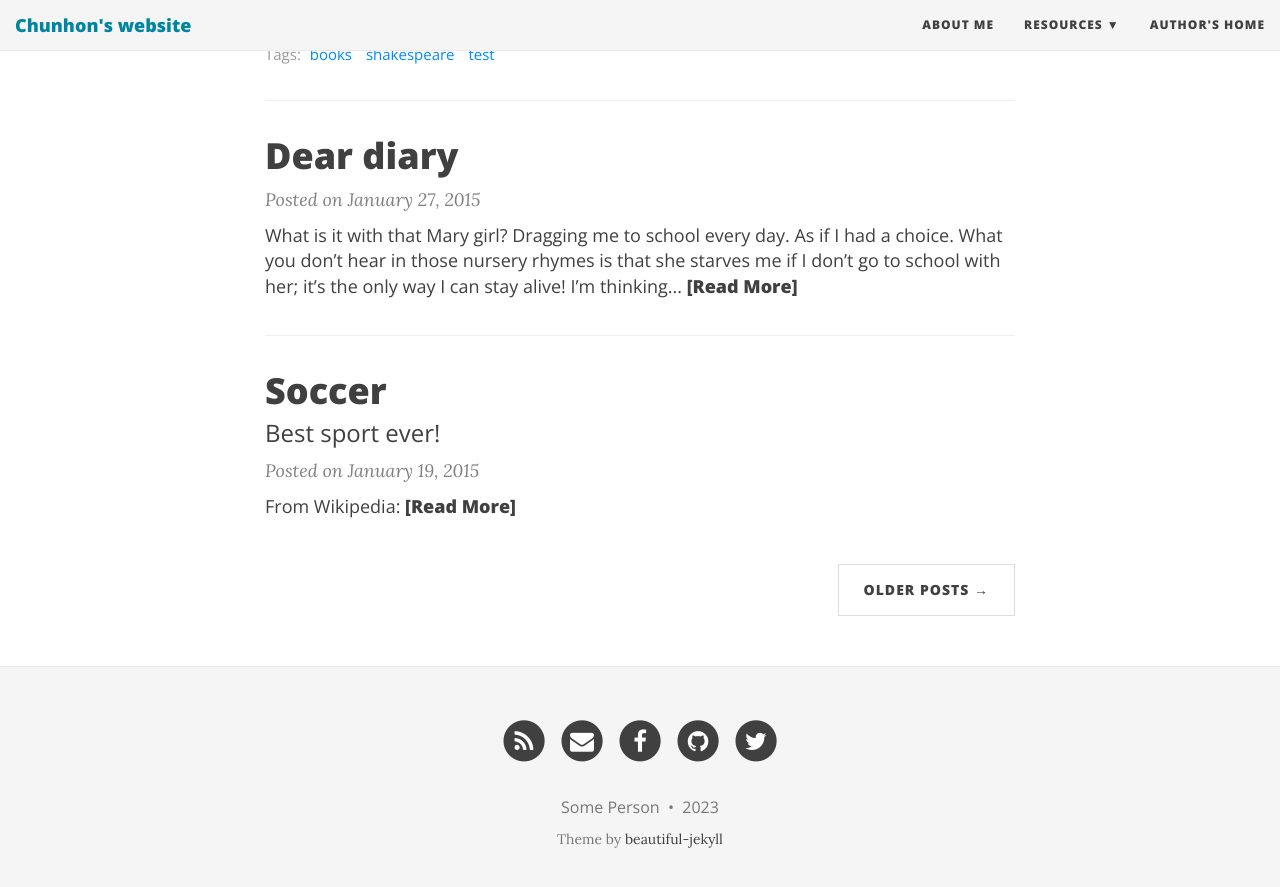
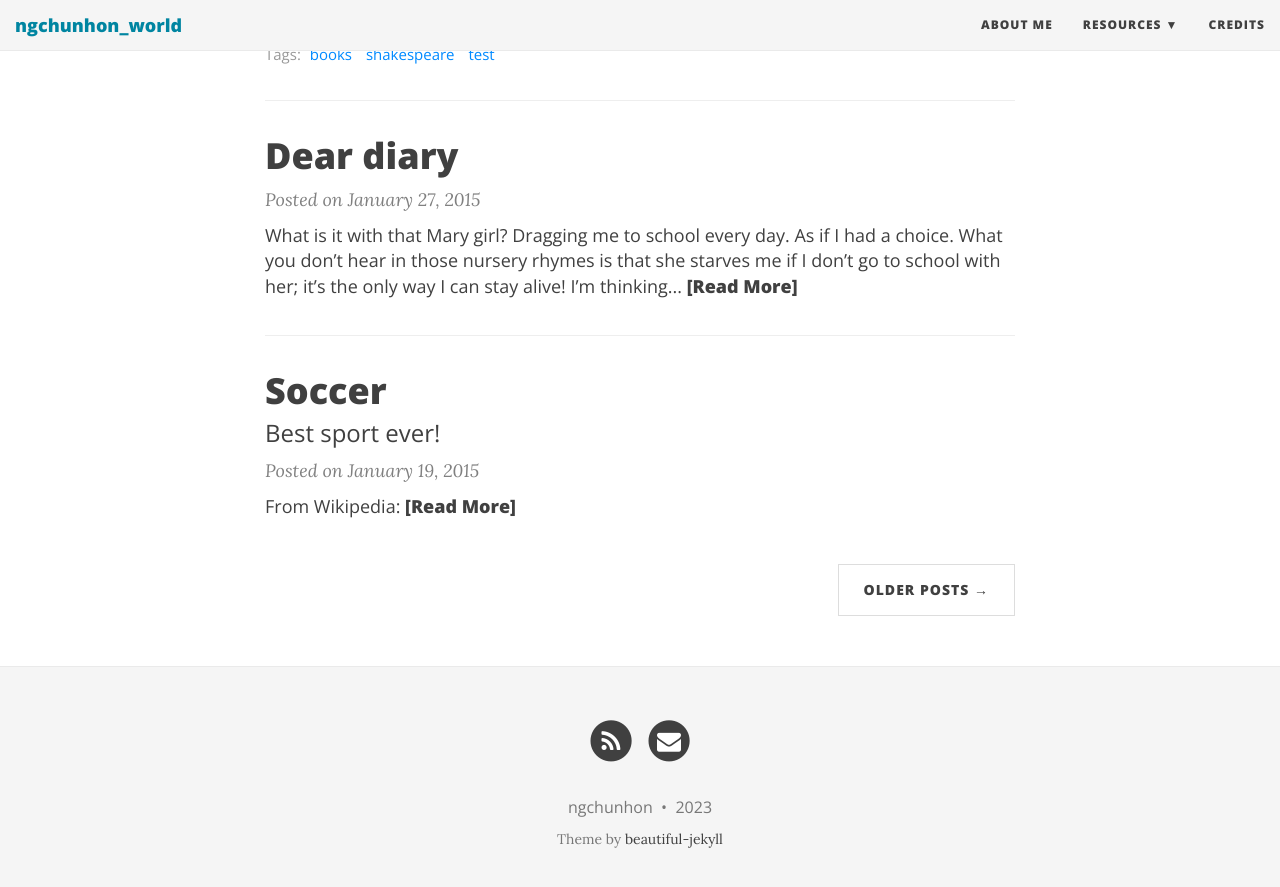
Before and after one commit to chunhon/chunhon.github.io, a Jekyll site: the page built from index.html, in a window 1280 px wide and 900 px high, scrolled down 1134 px. Shown: the top 887 px of the window. Built offline with Jekyll 4.4.1, drawn with Linux system fonts in a browser that asks for light colours; nearby versions of some CDN libraries; the list of posts is cut into pages by our own code.

Commit message:
Update _config.yml

```diff
--- a/_config.yml
+++ b/_config.yml
@@ -14,7 +14,7 @@ baseurl: ""
 # Of course don't forget to change the username and projectname to YOUR username and project
 
 # Name of website
-title: Chunhon's website
+title: ngchunhon_world
 
 # Short description of your site
 description: A virtual proof that name is awesome!
@@ -28,7 +28,7 @@ navbar-links:
     - Beautiful Jekyll: "http://deanattali.com/beautiful-jekyll/"
     - Learn markdown: "http://www.markdowntutorial.com/"
     - GitHub Pages: "https://pages.github.com/"
-  Author's home: "http://deanattali.com"
+  Credits: "http://deanattali.com"
 
 # Image to show in the navigation bar - image must be a square (width = height)
 # Remove this parameter if you don't want an image in the navbar
@@ -64,7 +64,7 @@ footer-link-col: "#404040"
 # Change all these values or delete the ones you don't want.
 # Important: you must keep the "name" parameter, everything else you can remove
 author:
-  name: Some Person
+  name: ngchunhon
 
 # Select your active Social Network Links.
 # Uncomment the links you want to show in the footer and add your information to each link.
@@ -73,9 +73,9 @@ author:
 social-network-links:
   rss: true
   email: "someone@example.com"
-  facebook: daattali
-  github: daattali
-  twitter: daattali
+  # facebook: daattali
+  # github: daattali
+  # twitter: daattali
 #  reddit: yourname
 #  google-plus: +DeanAttali
 #  linkedin: daattali
```
